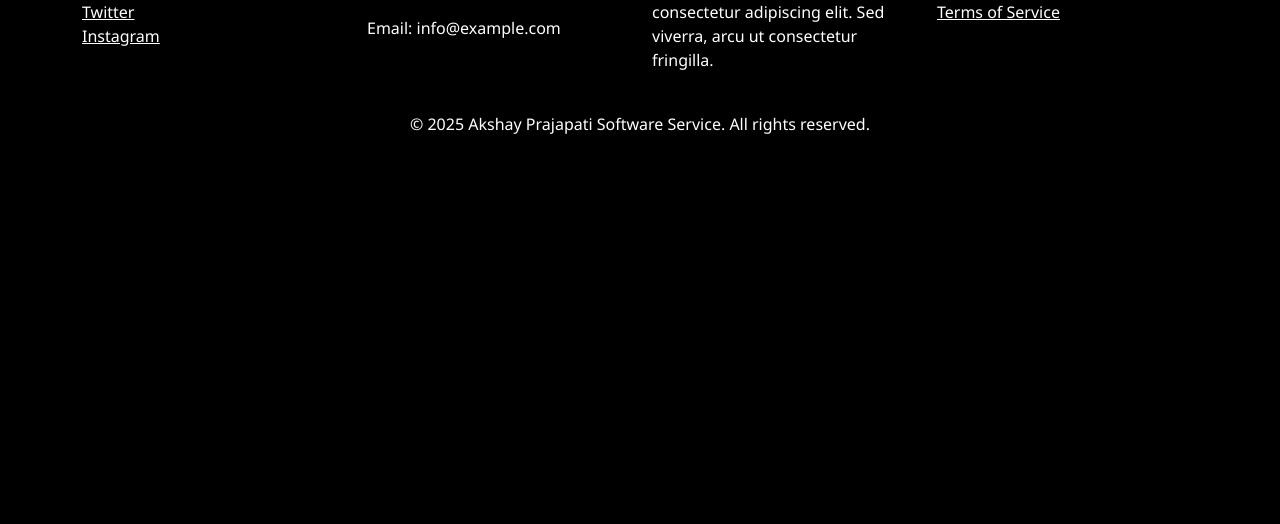
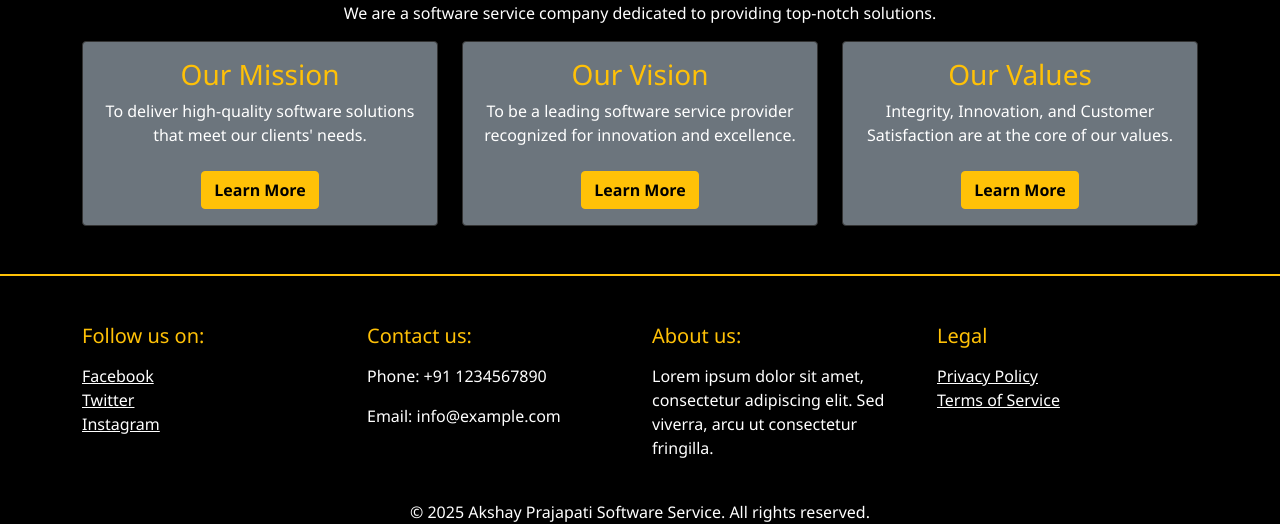
Before and after one commit to MeLiveAkshay/Akshay-Prajapati-Software-Service, a plain HTML site: page index.html in a window 1280 px wide. Shown: the part 626-1150 px from the top of the page. Before the commit the page ends 800 px from the top, so only its background shows below. Drawn offline with Linux system fonts and the light colour scheme; a script that the page names is missing.

```diff
--- a/index.html
+++ b/index.html
@@ -73,6 +73,38 @@
     </div>
   </section>
 
+
+    <!-- About Section -->
+    <section class="about py-5 container ">
+      <div class="container">
+        <h2 class="mb-4 text-warning text-center">About Us</h2>
+        <p class="text-center">We are a software service company dedicated to providing top-notch solutions.</p>
+      </div>
+      <div class="row g-4">
+        <div class="col-md-4  ">
+          <div class="about-item project-item bg-secondary p-3 rounded text-center h-100">
+            <h3>Our Mission</h3>
+            <p>To deliver high-quality software solutions that meet our clients' needs.</p>
+            <a href="#" class="btn btn-warning text-black fw-bold mt-2">Learn More</a>
+          </div>
+        </div>
+        <div class="col-md-4 ">
+          <div class="about-item project-item bg-secondary p-3 rounded text-center h-100">
+            <h3>Our Vision</h3>
+            <p>To be a leading software service provider recognized for innovation and excellence.</p>
+            <a href="#" class="btn btn-warning text-black fw-bold mt-2">Learn More</a>
+          </div>
+        </div>
+        <div class="col-md-4 ">
+          <div class="about-item project-item bg-secondary p-3 rounded text-center h-100">
+            <h3>Our Values</h3>
+            <p>Integrity, Innovation, and Customer Satisfaction are at the core of our values.</p>
+            <a href="#" class="btn btn-warning text-black fw-bold mt-2">Learn More</a>
+          </div>
+        </div>
+        </div>
+    </section>
+
   <!-- Footer -->
   <footer class="bg-black text-white pt-5">
     <div class="container">
--- a/style.css
+++ b/style.css
@@ -64,7 +64,7 @@ h2.text-warning {
 
 .project-item:hover {
   transform: translateY(-5px);
-  box-shadow: 0 5px 15px rgba(255, 193, 7, 0.2);
+
     border-color: #ffc107;
     border: 2px solid #ffc107;
 }
```
